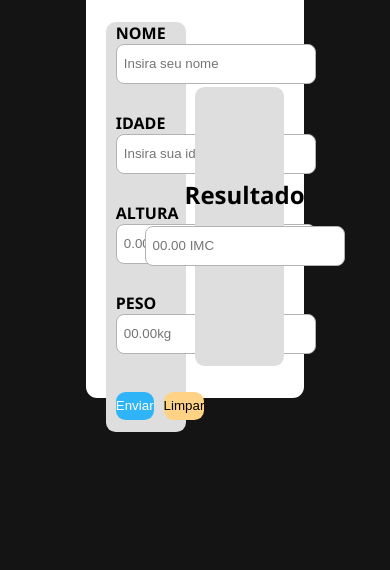
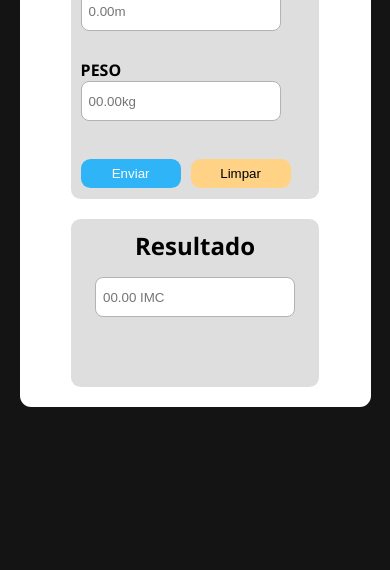
Before and after one commit to guilhermechevallier/aulas-js, a plain HTML site: page aula12-cal-IMC/index.html in a window 390 px wide. Shown: the part 274-844 px from the top of the page. Drawn offline with Linux system fonts and the light colour scheme.

Commit message:
responsividade

```diff
--- a/aula12-cal-IMC/src/script/main.js
+++ b/aula12-cal-IMC/src/script/main.js
@@ -68,6 +68,7 @@ const situacao = (imc) => {
         situation = "obsidade severa"
     }else {
         situation = "informe seu peso corretamente"
+        solveresult.classList = "resultado";
     }
     return situation
 }
--- a/aula12-cal-IMC/src/style/style.css
+++ b/aula12-cal-IMC/src/style/style.css
@@ -5,7 +5,7 @@
 }
 body{
     width: 100%;
-    height: 100vh;
+    height: auto;
     display: flex;
     justify-content: center;
     align-items: center;
@@ -21,7 +21,7 @@ h1{
 }
 /* estilização do container */
 .main-tela{
-    width: 56%;
+    width: 800px;
     height: 500px;
     background: #ffffff;
     border-radius: .7rem;
@@ -29,7 +29,7 @@ h1{
 }
 .infor{
     width: 100%;
-    height: 93%;
+    height: auto;
     display: flex;
     flex-direction: flex;
     justify-content: space-between;
@@ -115,3 +115,26 @@ h1{
     font-weight: 700;
     color: #212121;
 }
+/* responsividade*/
+@media (max-width: 1024px){
+    .main-tela{
+        width: 90%;
+        height: auto;
+        margin: 10px 0px;
+    }
+    .infor{
+        width: 100%;
+        display: flex;
+        flex-direction: column;
+        flex-wrap: wrap;
+    }
+    .infor .infor_pt1{
+        width: 80%;
+        margin-bottom: 20px;
+    }
+    .infor .calculo{
+        width: 80%;
+        padding: 10px 0px 60px 0px;
+        margin-bottom: 20px;
+    }
+}
```
